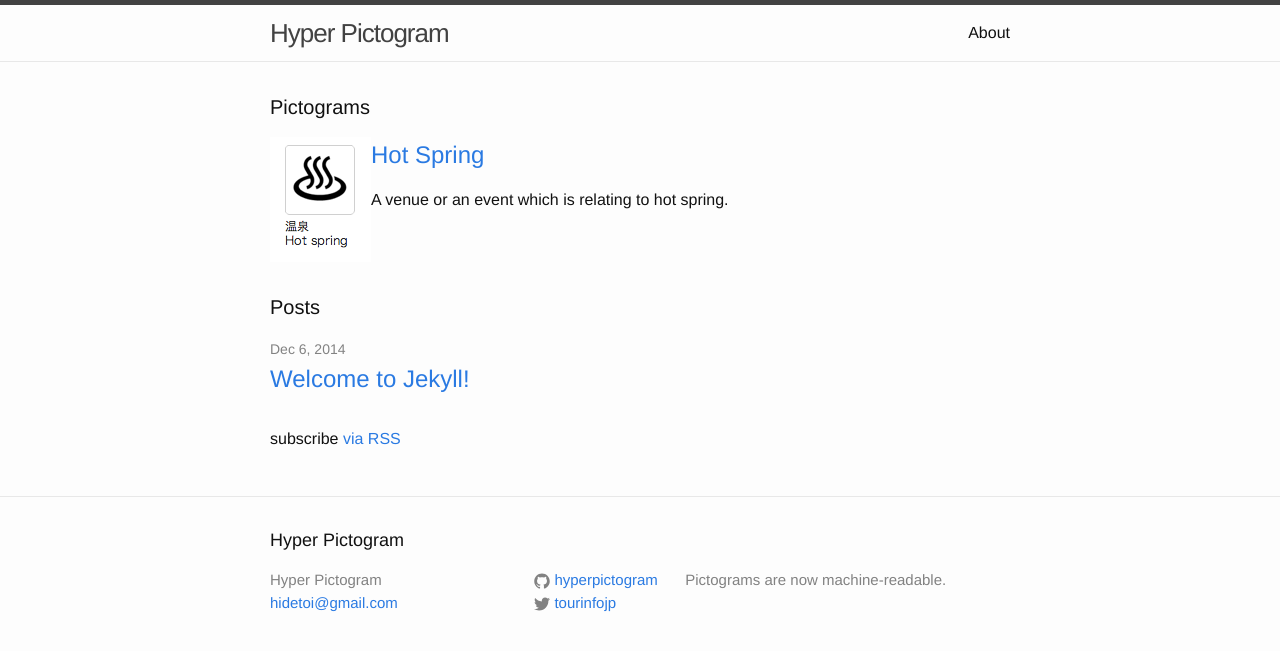
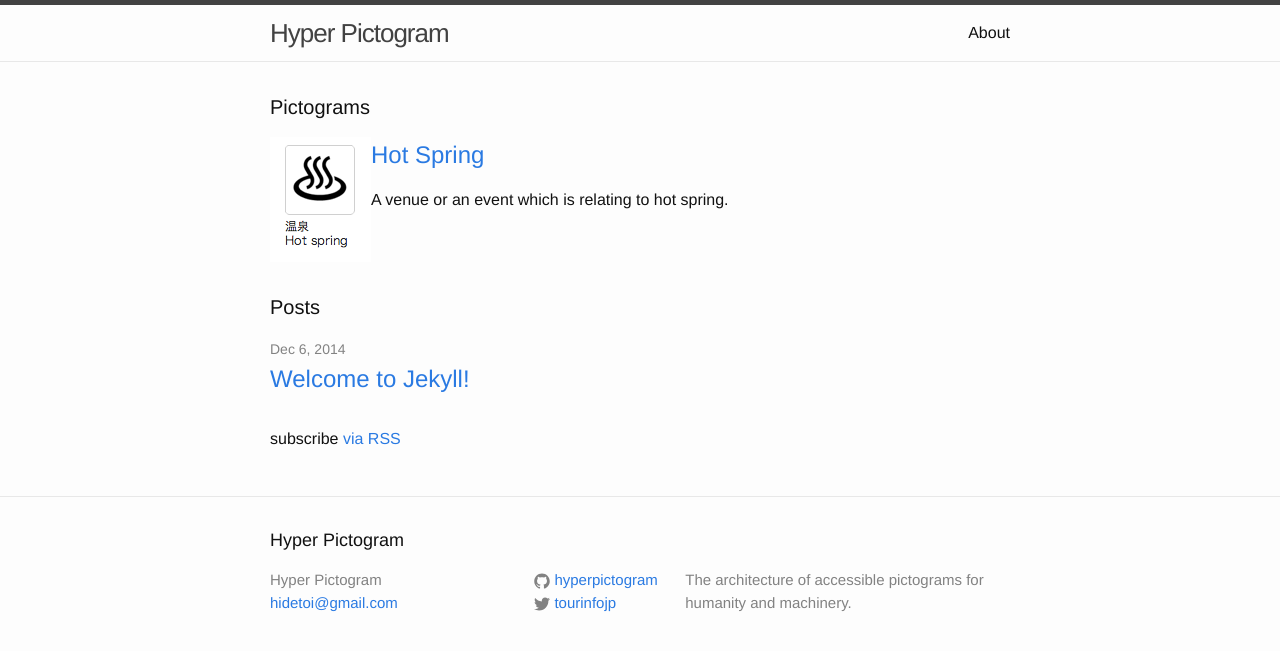
Before and after one commit to hyperpictogram/hyperpictogram.github.io, a Jekyll site: the page built from index.html, in a window 1280 px wide. Shown: the top 651 px of the page. Built offline with Jekyll 4.4.1, drawn with Linux system fonts in a browser that asks for light colours.

Commit message:
Update the project description

```diff
--- a/_config.yml
+++ b/_config.yml
@@ -1,7 +1,7 @@
 # Site settings
 title: Hyper Pictogram
 email: hidetoi@gmail.com
-description: Pictograms are now machine-readable.
+description: The architecture of accessible pictograms for humanity and machinery.
 baseurl: "" # the subpath of your site, e.g. /blog/
 url: "http://hyperpictogram.github.io" # the base hostname & protocol for your site
 twitter_username: tourinfojp
```
Also changed, not shown: README.md (added).
